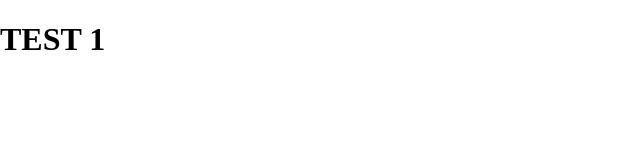
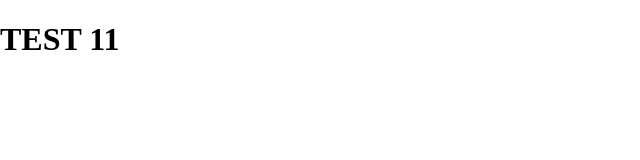
Before and after one commit to GIOK777/test1, a plain HTML site: page index.html in a window 1280 px wide. Shown: the full height of the page, 0-640 px from the left. Drawn offline with Linux system fonts and the light colour scheme.

```diff
--- a/index.html
+++ b/index.html
@@ -7,6 +7,6 @@
     <link rel="stylesheet" href="./style.css">
 </head>
 <body>
-    <h1>TEST 1</h1>
+    <h1>TEST 11</h1>
 </body>
 </html>
```
